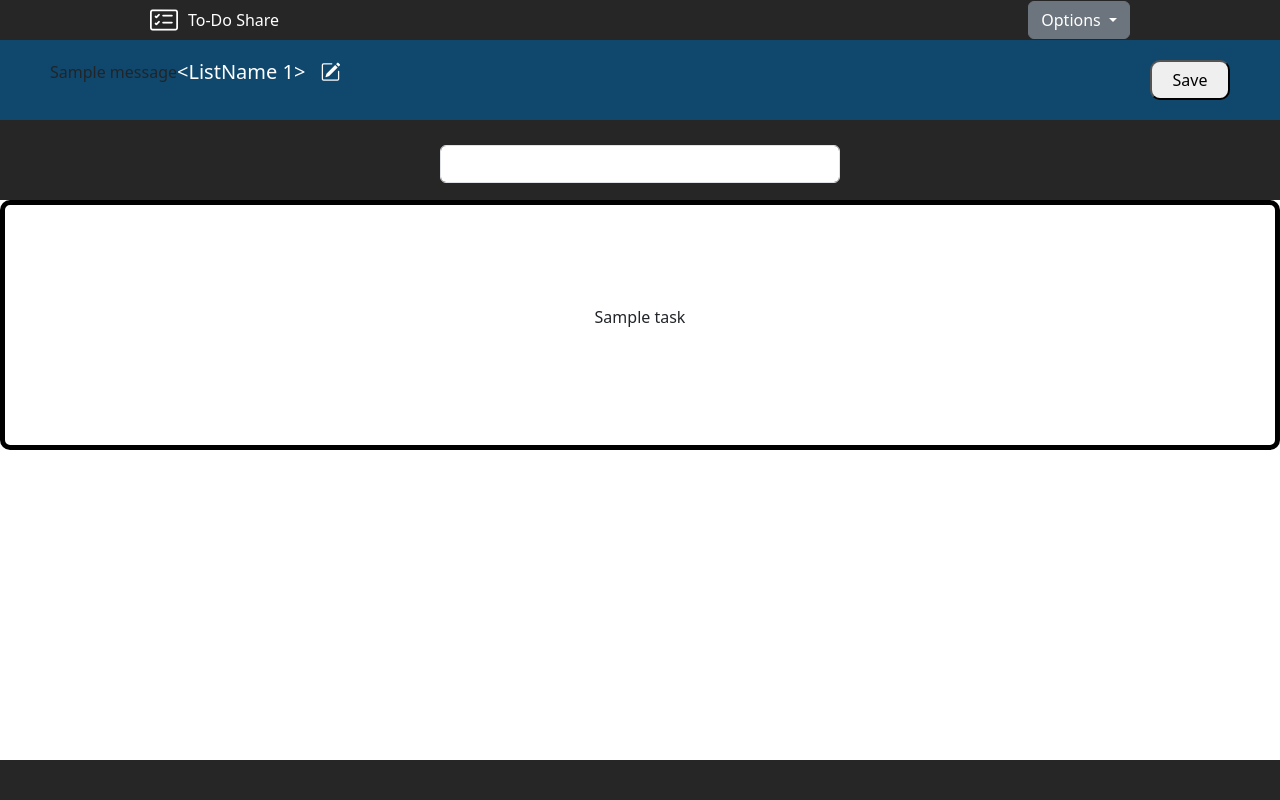
After one commit to BolognaKenshin/to-do-list, a Flask app: template templates/edit-list.html in a window 1280 px wide. The commit adds this page. Run offline with Flask 3, Linux system fonts and the light colour scheme; the template is opened without the code that fills it: values that come from a table or form of the project are taken from there, most other values are stand-ins (such as "Sample title", 1, 10 or a date in 2020); one stand-in notice (Sample message) is shown; some libraries are stand-ins or nearby versions.

Commit message:
Dev Branch

```diff
--- a/main.py
+++ b/main.py
@@ -136,6 +136,7 @@ def logout():
 # Route for displaying all lists user has generated
 @app.route("/all")
 def all_lists():
+    session['list_items'] = []
     return render_template("lists.html", current_user=current_user)
 
 # Generated page for naming the list - Checks if the name exists before letting you submit and go to new_list()
@@ -173,26 +174,22 @@ def new_list():
                            item_form=item_form,
                            tasks=displayed_items)
 
+
 # Page for editing an existing list - Add new items - Rename list
-@app.route("/edit-new-list", methods=["GET", "POST"])
-def edit_new_list():
+@app.route("/edit-list/<list_url_id>", methods=["GET", "POST"])
+def edit_list(list_url_id):
     item_form = ToDoItemForm()
+    list_to_edit = db.session.execute(db.Select(ListName).where(ListName.list_url_id == list_url_id)).scalar()
+    displayed_items = []
+    for task in list_to_edit.list_items:
+        session['list_items'].append(task.item)
+
     if item_form.validate_on_submit():
         new_item = {"task": item_form.task.data}
-        session['list_items'].append(new_item)
+        session['list_items'].append(new_item['task'])
         session.modified = True
-    return render_template('new-list.html', current_user=current_user, list_name=session['list_name'],
-                           item_form=item_form, tasks=session['list_items'])
-
-
-@app.route("/edit-list/<list_url_id>", methods=["GET", "POST"])
-def edit_list():
-    item_form = ToDoItemForm()
-    if item_form.validate_on_submit():
-        new_item = {"task": item_form.task.data}
-        session['list_items'].append(new_item)
-        session.modified = True
-    return render_template('new-list.html', current_user=current_user, list_name=session['list_name'],
+    print(session['list_items'])
+    return render_template('edit-list.html', current_user=current_user, list_name=list_to_edit.list_name,
                            item_form=item_form, tasks=session['list_items'])
 
 
--- a/static/css/styles.css
+++ b/static/css/styles.css
@@ -9,10 +9,6 @@ a {
 
 #all-lists-main{
     display: block;
-}
-
-.edit-pencil {
-    color: black;
 }
 
 .form {
@@ -275,9 +271,28 @@ nav {
     height: 40px;
 }
 
-i.bi {
+i.bi-card-checklist {
     color: white;
     font-size: 1.75rem !important;
     line-height: 1;
     margin-right: 10px;
 }
+
+i.bi-trash3 {
+    color: black;
+    line-height: 1;
+    margin: 10px;
+}
+
+
+i.bi-pencil-square {
+    color: black;
+    line-height: 1;
+    margin: 10px;
+}
+
+i.name-pencil {
+    color: white;
+    line-height: 1;
+    margin: 10px;
+}
--- /dev/null
+++ b/templates/edit-list.html
@@ -0,0 +1,28 @@
+{% include 'header.html' %} {% from "bootstrap5/form.html" import render_form %}
+
+<main id="new-list-main">
+    <div id="list-name-bar">
+        {% with messages = get_flashed_messages() %}
+        {% for message in messages %}
+        <p class="flash">{{ message }}</p>
+        {% endfor %}
+        {% endwith %}
+
+        <p class="list-name">{{ list_name }} <i class="bi bi-pencil-square name-pencil"></i></p>
+
+        <button id="save-button" onclick="window.location.href='{{ url_for('save_new_list') }}'">Save</button>
+    </div>
+    <div id="list-item-bar">
+        {{ render_form(item_form, novalidate=True) }}
+    </div>
+
+    <div id="tasks-container">
+        {% for task in tasks %}
+        <div class="task-div">
+            <p>{{ task }}</p>
+        </div>
+        {% endfor %}
+    </div>
+</main>
+
+{% include 'footer.html' %}
--- a/templates/header.html
+++ b/templates/header.html
@@ -7,7 +7,7 @@
     <!-- Bootstrap -->
     {{ bootstrap.load_css() }}
     <link rel="stylesheet" href="https://cdn.jsdelivr.net/npm/bootstrap-icons@1.11.3/font/bootstrap-icons.min.css">
-    <link rel="stylesheet" href="./static/css/styles.css">
+    <link rel="stylesheet" href="{{ url_for('static', filename='css/styles.css') }}">
 </head>
 <body>
     <header id="top-bar" >
--- a/templates/lists.html
+++ b/templates/lists.html
@@ -7,7 +7,8 @@
                 {% for list in current_user.list_names %}
                 <div class="list-card">
                         <h2>{{ list.list_name }}</h2>
-                        <a class="edit-pencil" href="{{ url_for('edit_list', list_url_id=list.list_url_id) }}"><i class="bi bi-pencil-square"></i></a>
+                        <a href="{{ url_for('edit_list', list_url_id=list.list_url_id) }}"><i class="bi bi-pencil-square"></i></a>
+                        <a href=""><i class="bi bi-trash3"></i></a>
                 </div>
                 {% endfor %}
         </div>
```
